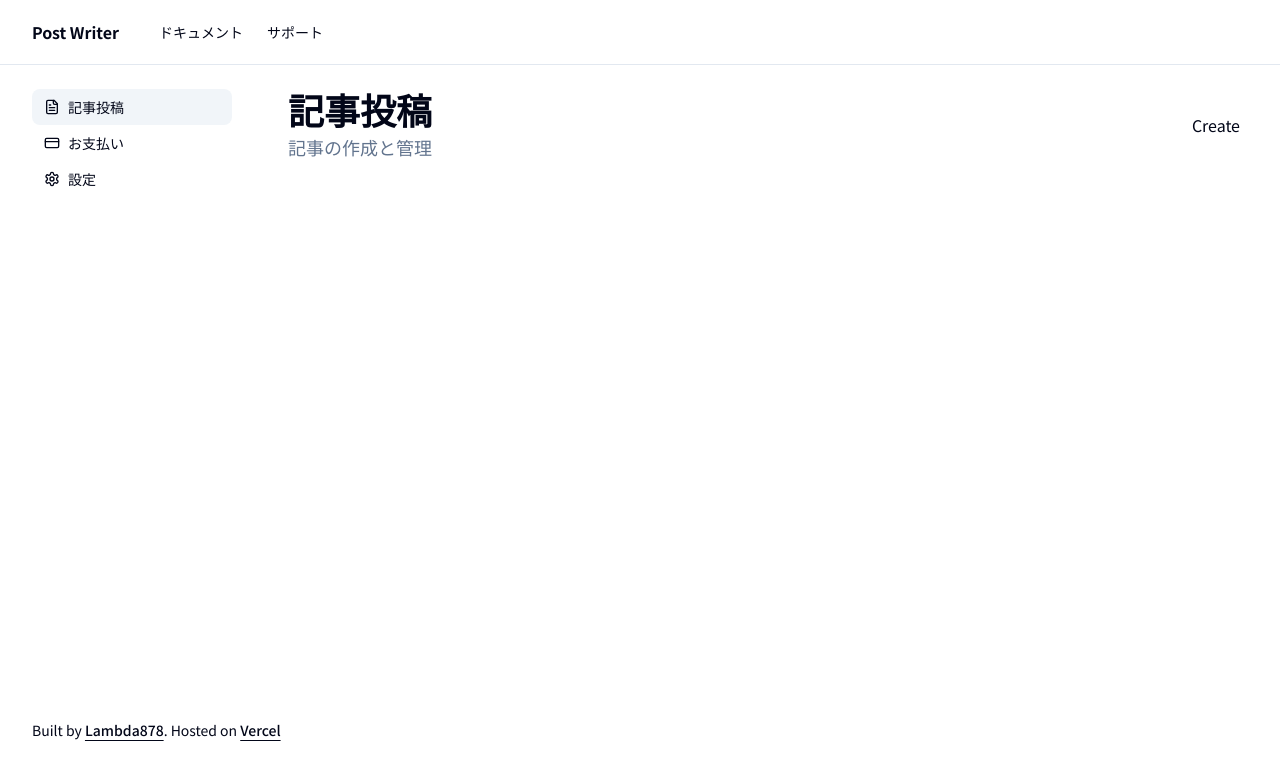
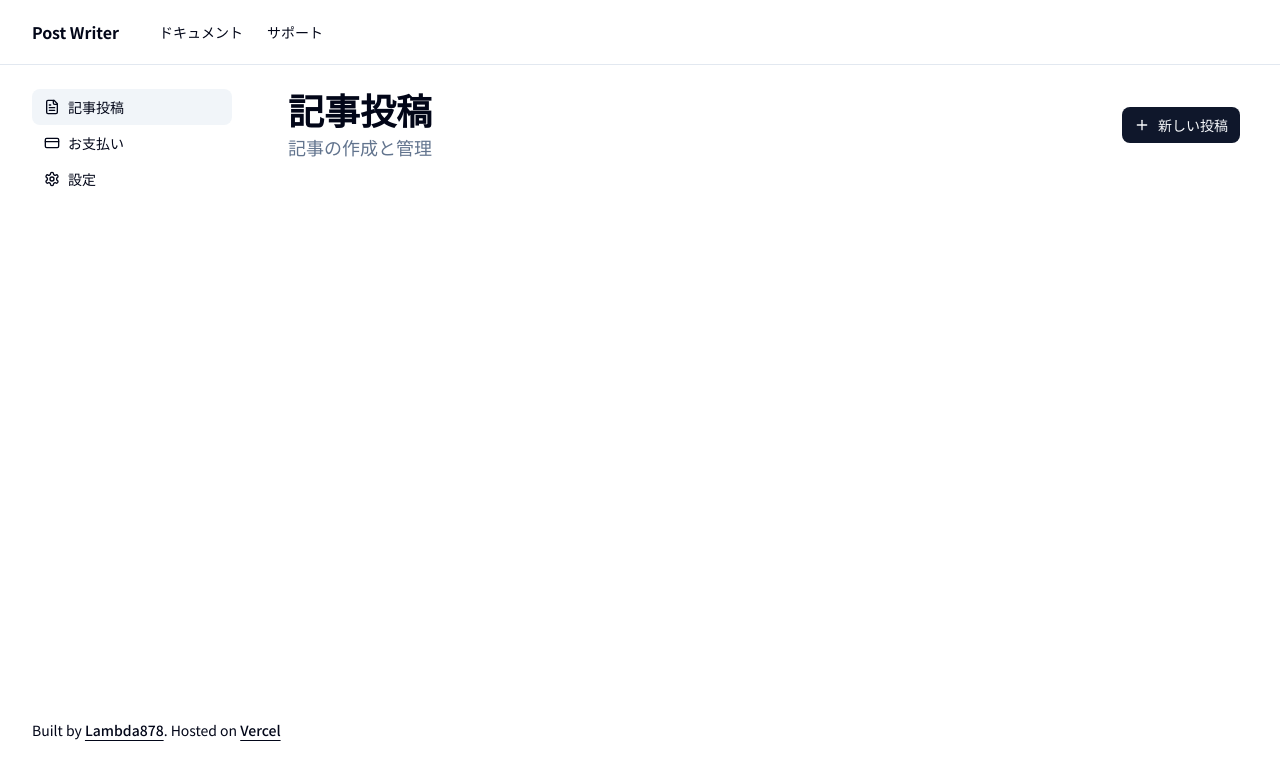
Before and after one commit to rambda02/post-writer, a Next.js app: page /dashboard in a window 1280 px wide. Shown: the top 780 px of the page. Built offline with nearby package versions, Linux system fonts and the light colour scheme.

Commit message:
✨ 記事投稿ボタンを追加する

```diff
--- a/src/app/(dashboard)/dashboard/page.tsx
+++ b/src/app/(dashboard)/dashboard/page.tsx
@@ -1,11 +1,12 @@
 import { DashboardHeader } from "@/components/dashboard-header";
 import { DashBoardShell } from "@/components/dashboard-shell";
+import { PostCreateButton } from "@/components/post-create-button";
 
 export default function DashboardPage() {
   return (
     <DashBoardShell>
       <DashboardHeader heading="記事投稿" text="記事の作成と管理">
-        Create
+        <PostCreateButton />
       </DashboardHeader>
     </DashBoardShell>
   );
--- /dev/null
+++ b/src/components/post-create-button.tsx
@@ -0,0 +1,37 @@
+"use client";
+
+import { useState } from "react";
+import { cn } from "@/lib/utils";
+import { buttonVariants } from "./ui/button";
+import { Icon } from "./icon";
+import { VariantProps } from "class-variance-authority";
+
+interface PostCreateButtonProps extends VariantProps<typeof buttonVariants> {
+  className?: string;
+}
+
+export const PostCreateButton = ({
+  className,
+  variant,
+  ...props
+}: PostCreateButtonProps) => {
+  const [isLoading, setIsLoading] = useState(false);
+
+  const onClick = () => {};
+
+  return (
+    <button
+      className={cn(
+        buttonVariants({ variant }),
+        { "cursor-not-allowed opacity-60": isLoading },
+        className
+      )}
+      onClick={onClick}
+      disabled={isLoading}
+      {...props}
+    >
+      {isLoading ? <Icon.spinner /> : <Icon.add />}
+      新しい投稿
+    </button>
+  );
+};
```
